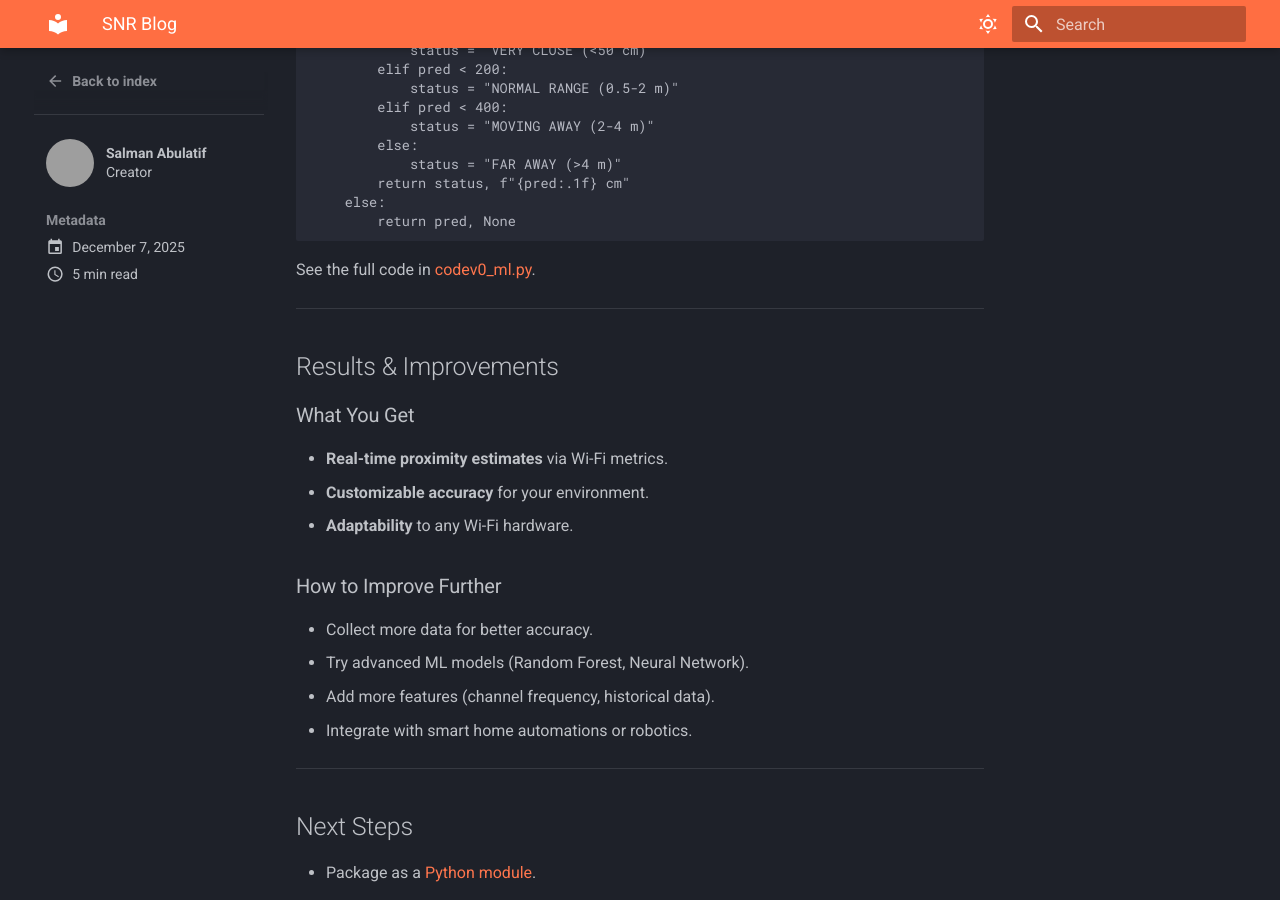
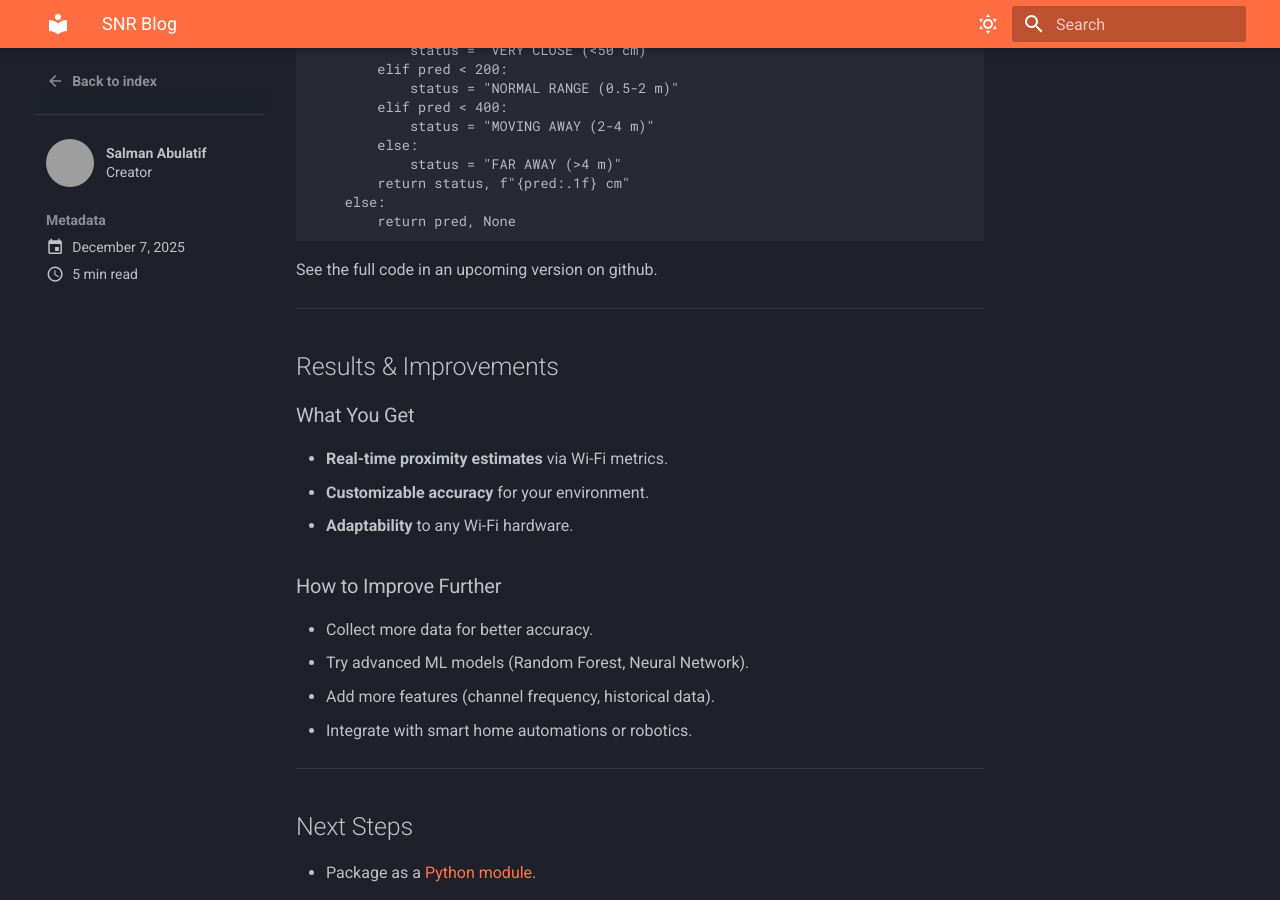
Before and after one commit to salmanabulatif/salmanabulatif.github.io, an MkDocs documentation site: the page built from docs/posts/snr.md, in a window 1280 px wide and 900 px high, scrolled down 3698 px. Built offline with MkDocs 1.6.1 and Material for MkDocs 9.7.7, drawn with Linux system fonts in a browser that asks for light colours; grey boxes are pictures that could not be loaded.

Commit message:
Update snr.md

````diff
--- a/docs/posts/snr.md
+++ b/docs/posts/snr.md
@@ -157,7 +157,7 @@ def predict_proximity(model, metrics, snr):
         return pred, None
 ```
 
-See the full code in [codev0_ml.py](./codev0_ml.py).
+See the full code in an upcoming version on github.
 
 ---
 
````
